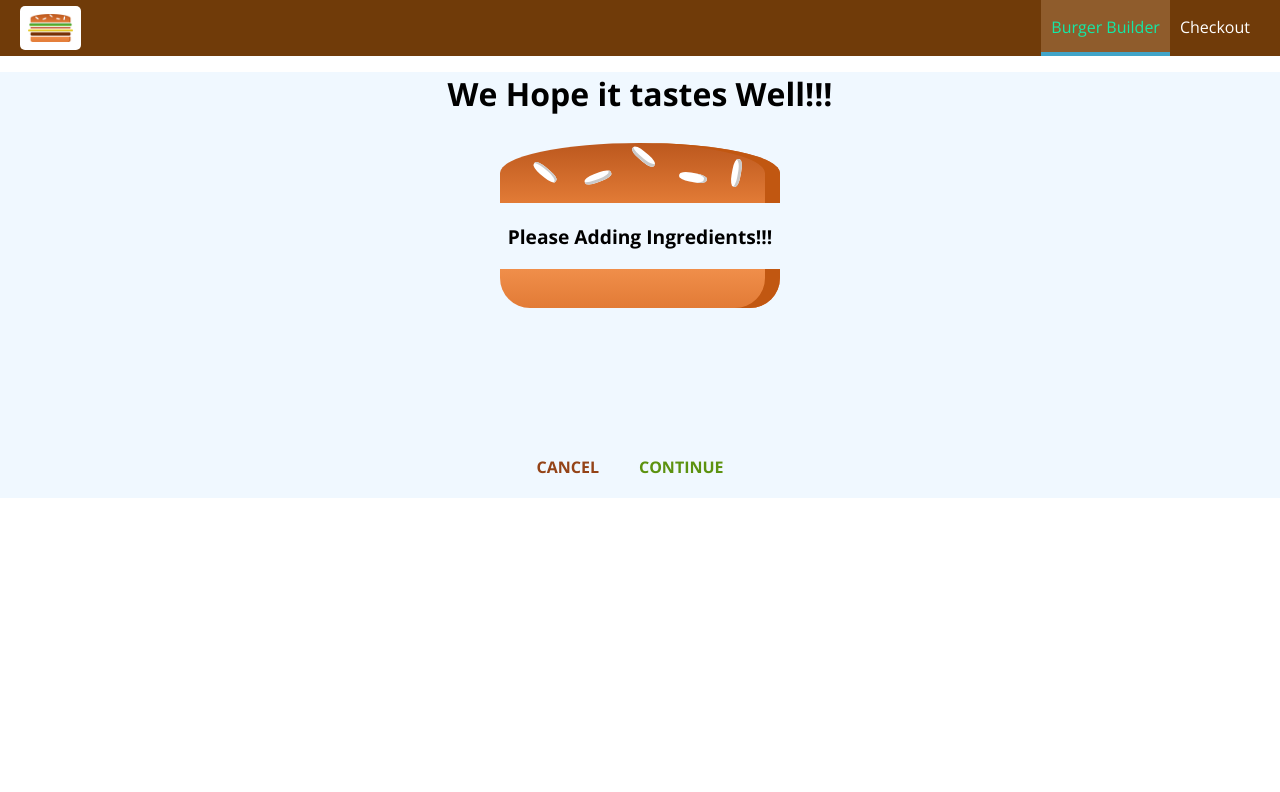
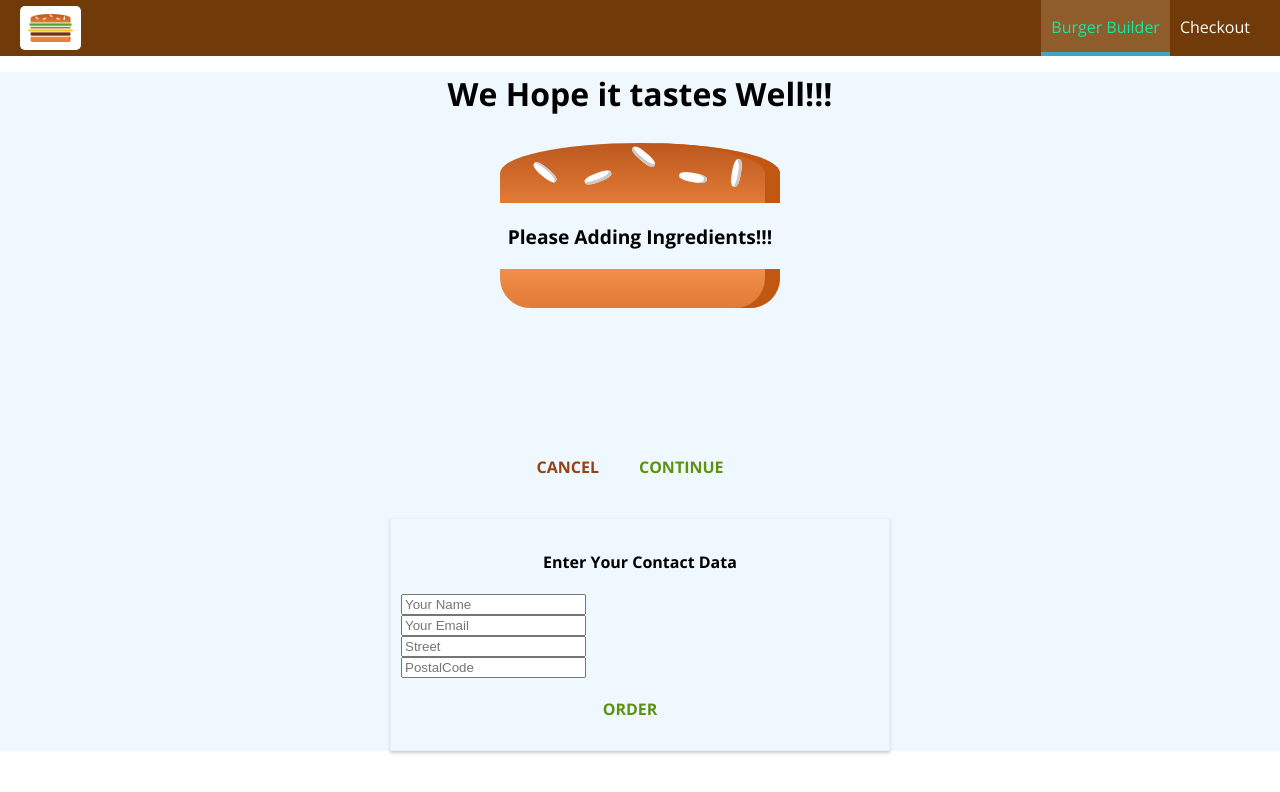
Before and after one commit to SOURAV-ROY/burger-builder, a React app: page /checkout in a window 1280 px wide. Both pictures are taken after a click on the button "CONTINUE". Shown: the top 792 px of the page. Built offline with nearby package versions, Linux system fonts and the light colour scheme.

Commit message:
Navigating to the Contact Data Component

```diff
--- a/src/containers/Checkout/Checkout.js
+++ b/src/containers/Checkout/Checkout.js
@@ -1,5 +1,7 @@
 import React, {Component} from 'react';
 import CheckoutSummary from '../../components/Order/CheckoutSummary/CheckoutSummary';
+import {Route} from 'react-router-dom';
+import ContactData from "./ContactData/ContactData";
 
 class Checkout extends Component {
     state = {
@@ -15,7 +17,7 @@
     componentDidMount() {
         const query = new URLSearchParams(this.props.location.search);
         const ingredients = {};
-        for (let param of query.entries()){
+        for (let param of query.entries()) {
 //          ['salad' , '1'] **************************
             ingredients[param[0]] = +param[1];
         }
@@ -34,11 +36,18 @@
     render() {
         return (
             <div>
+
                 <CheckoutSummary
                     ingredients={this.state.ingredients}
                     onCheckoutCancelled={this.onCheckoutCancelledHandler}
                     onCheckoutContinued={this.onCheckoutContinuedHandler}
                 />
+
+                <Route
+                    path={this.props.match.path + '/contact-data'}
+                    component={ContactData}
+                />
+
             </div>
         );
     }
--- /dev/null
+++ b/src/containers/Checkout/ContactData/ContactData.css
@@ -0,0 +1,18 @@
+.ContactData {
+    margin: 20px auto;
+    width: 80%;
+    text-align: center;
+    box-shadow: 0 2px 3px #ccc;
+    border: 1px solid #eee;
+    padding: 10px;
+    box-sizing: border-box;
+}
+.Input{
+    display: block;
+}
+
+@media (min-width: 600px) {
+    .ContactData {
+        width: 500px;
+    }
+}
--- /dev/null
+++ b/src/containers/Checkout/ContactData/ContactData.js
@@ -0,0 +1,34 @@
+import React, {Component} from 'react';
+import Button from '../../../components/UI/Button/Button';
+import classes from './ContactData.css';
+
+class ContactData extends Component {
+    state = {
+        name: '',
+        email: '',
+        address: {
+            street: '',
+            postalCode: '',
+        }
+    };
+
+    render() {
+        return (
+            <div className={classes.ContactData}>
+                <h4>Enter Your Contact Data</h4>
+                <form>
+                    <input className={classes.Input} type="text" name="name" placeholder="Your Name"/>
+                    <input className={classes.Input} type="email" name="email" placeholder="Your Email"/>
+                    <input className={classes.Input} type="text" name="street" placeholder="Street"/>
+                    <input className={classes.Input} type="text" name="postal" placeholder="PostalCode"/>
+                    <Button btnType="Success">ORDER</Button>
+                </form>
+
+            </div>
+        );
+    }
+
+
+}
+
+export default ContactData;
```
